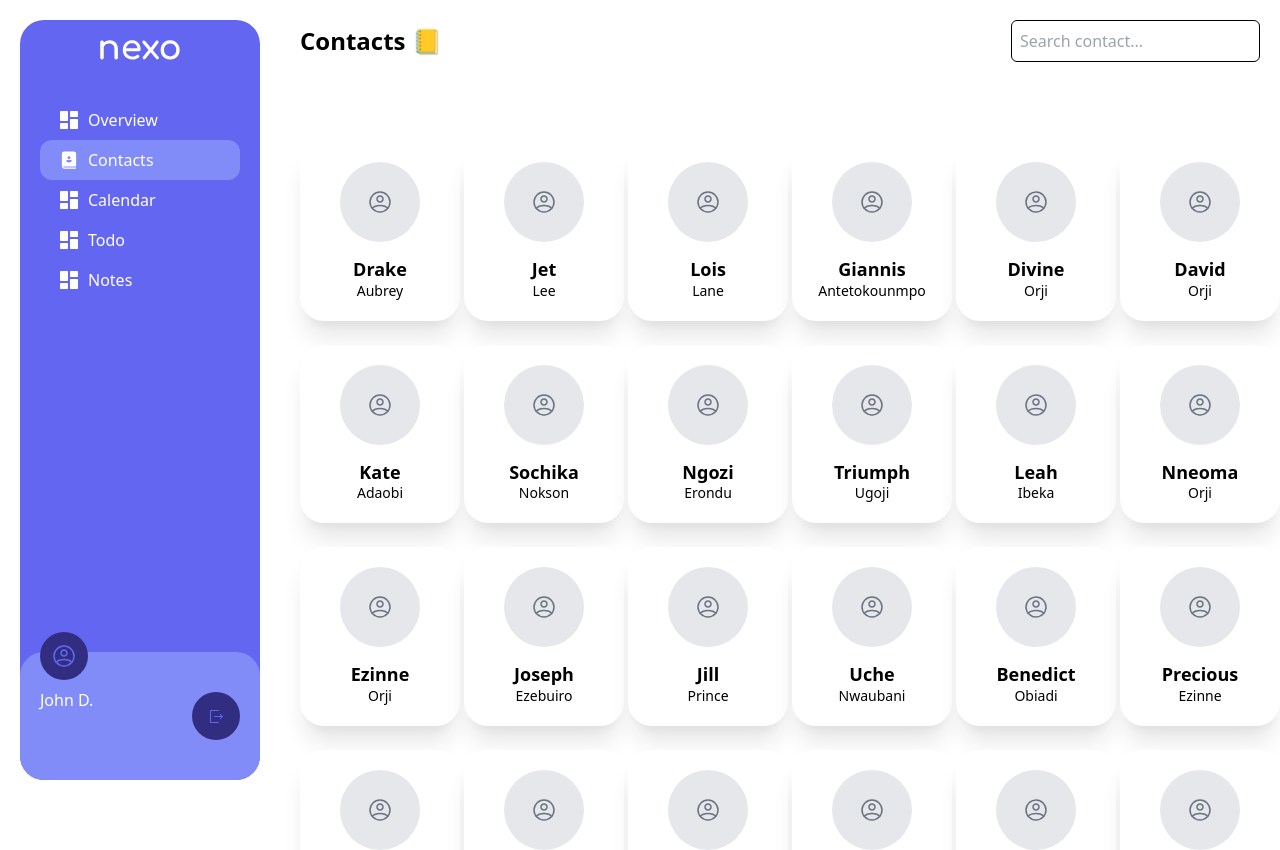
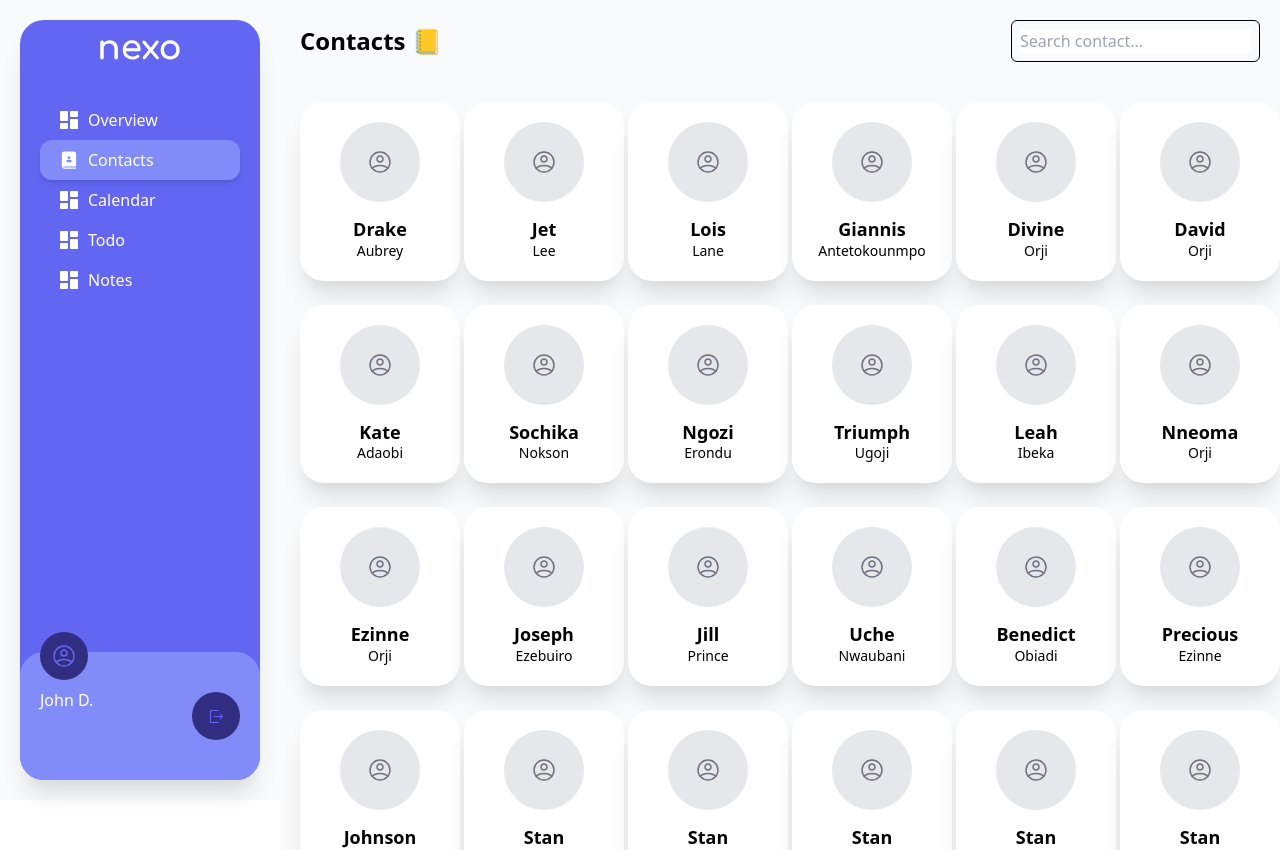
Before and after one commit to dpkreativ/nexo, a Next.js app: page /contacts in a window 1280 px wide. Shown: the top 850 px of the page. Built offline with nearby package versions, Linux system fonts and the light colour scheme.

Commit message:
ui tweaks to components

```diff
--- a/components/AllContactsPage.js
+++ b/components/AllContactsPage.js
@@ -5,11 +5,11 @@ import Sidebar from "./General/Sidebar";
 const AllContactsPage = () => {
   return (
     <div className="flex">
-      <div className="h-screen p-5 sticky top-0">
+      <div className="h-screen p-5 sticky top-0 bg-gray-50">
         <Sidebar contacts />
       </div>
       <main className="w-full relative">
-        <div className="mb-10 sticky top-0 p-5 bg-white flex justify-between items-center">
+        <div className="sticky top-0 p-5 bg-gray-50 flex justify-between items-center">
           <h1 className="font-bold text-2xl">Contacts 📒</h1>
           <div>
             <form>
@@ -25,7 +25,7 @@ const AllContactsPage = () => {
             </form>
           </div>
         </div>
-        <section className="p-5">
+        <section className="p-5 bg-gray-50">
           <div className="grid lg:grid-cols-6 gap-6">
             <div>
               <ContactCard firstName="Drake" lastName="Aubrey" />
--- a/components/General/Sidebar.js
+++ b/components/General/Sidebar.js
@@ -9,7 +9,7 @@ import {
 
 const Sidebar = ({ overview, contacts }) => {
   return (
-    <div className="w-60 h-full bg-indigo-500 text-white rounded-3xl relative">
+    <div className="w-60 h-full bg-indigo-500 shadow-xl text-white rounded-3xl relative">
       <div className="w-full flex justify-center p-5">
         <div className="w-20 h-5">
           <LogoTweak />
@@ -19,7 +19,7 @@ const Sidebar = ({ overview, contacts }) => {
         <Link href="/dashboard" passHref>
           <a
             className={`px-5 py-2 ${
-              overview ? "bg-indigo-400" : ""
+              overview ? "bg-indigo-400 shadow-md" : ""
             } rounded-xl flex items-center space-x-2`}
           >
             <div className="w-5">
@@ -31,7 +31,7 @@ const Sidebar = ({ overview, contacts }) => {
         <Link href="/contacts" passHref>
           <a
             className={`px-5 py-2 ${
-              contacts ? "bg-indigo-400" : ""
+              contacts ? "bg-indigo-400 shadow-md" : ""
             } rounded-xl flex items-center space-x-2`}
           >
             <div className="w-5">
```
